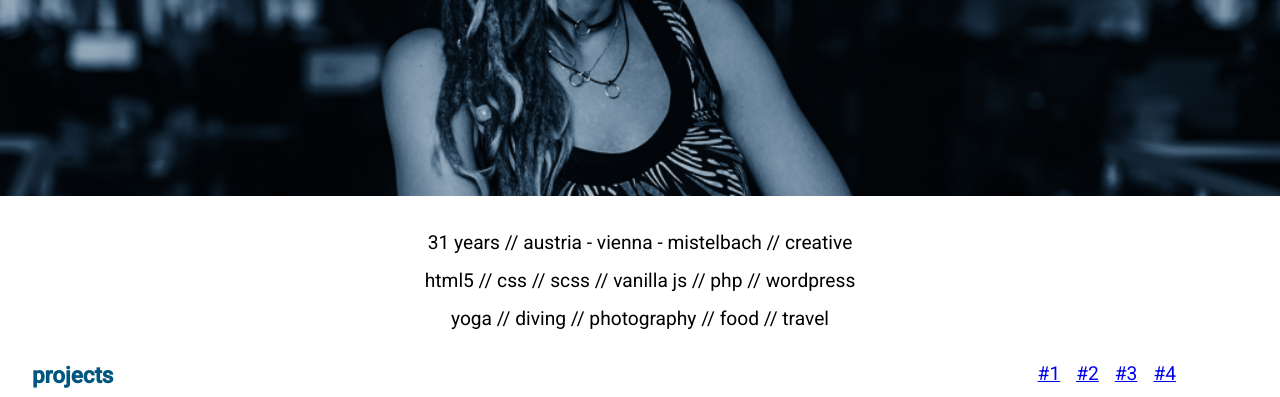
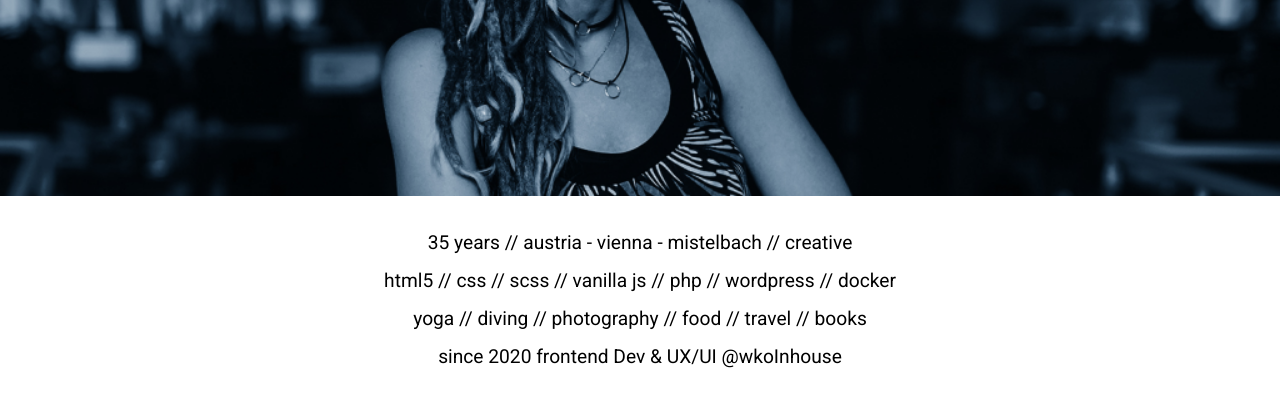
Before and after one commit to VerenaEna/verenaena.github.io, a plain HTML site: page index.html in a window 1280 px wide. Shown: the part 345-742 px from the top of the page. Drawn offline with Linux system fonts and the light colour scheme.

Commit message:
Update index.html

```diff
--- a/index.html
+++ b/index.html
@@ -40,13 +40,16 @@
         <section class="about">
           <ul>
             <li class="about__item">
-              31 years // austria - vienna - mistelbach // creative
+              35 years // austria - vienna - mistelbach // creative
             </li>
             <li class="about__item">
-              html5 // css // scss // vanilla js // php // wordpress
+              html5 // css // scss // vanilla js // php // wordpress // docker
             </li>
             <li class="about__item">
-              yoga // diving // photography // food // travel
+              yoga // diving // photography // food // travel // books
+            </li>
+            <li class="about__item">
+              since 2020 frontend Dev & UX/UI @wkoInhouse
             </li>
           </ul>
         </section>
```
